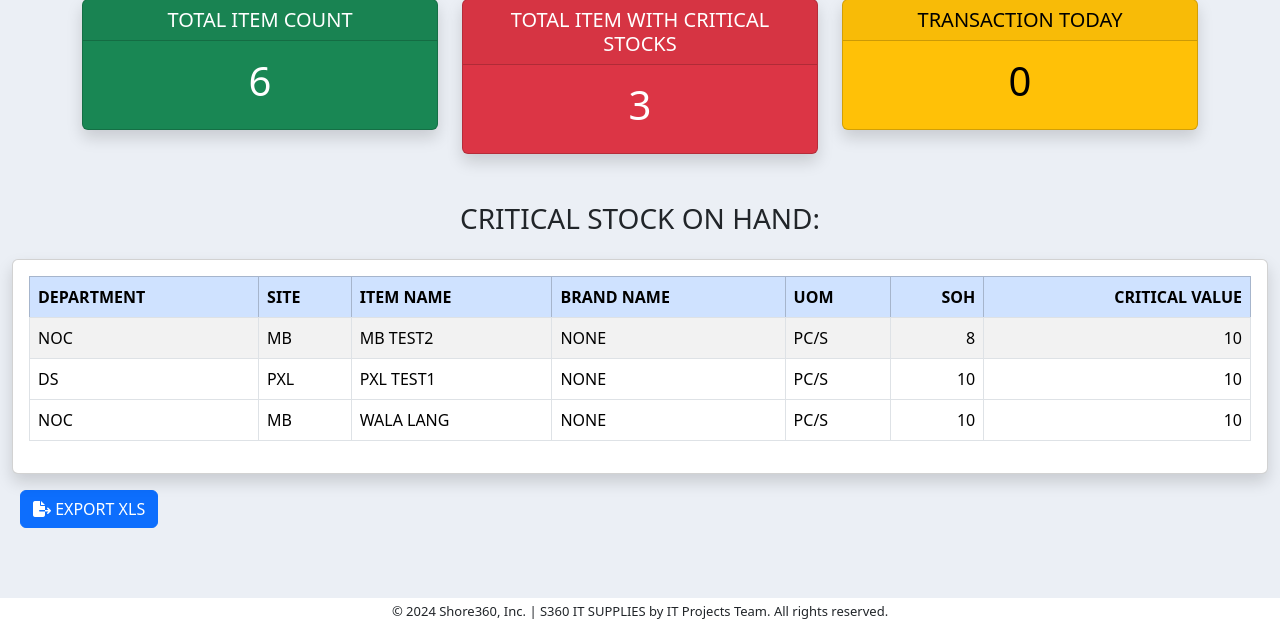
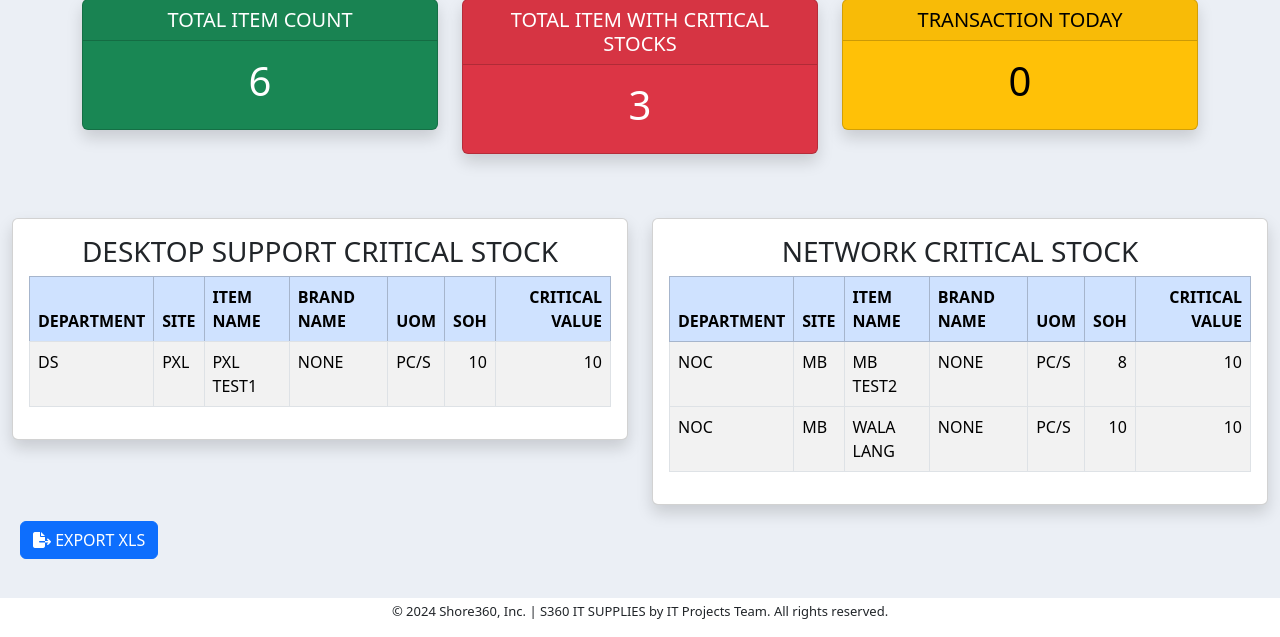
Before and after one commit to renzo031109/IT-Inventory-System, a Django app: page /dashboard/ in a window 1280 px wide. Shown: the part 163-800 px from the top of the page. Run offline with Django 5.2, Linux system fonts and the light colour scheme; a user stored in the database is signed in; data comes from the database, SQL or seed files in the repository; both versions use the stored data as it was after the commit; some libraries are stand-ins or nearby versions.

Commit message:
fix formatting

```diff
--- a/dashboard/templates/dashboard/dashboard_template.html
+++ b/dashboard/templates/dashboard/dashboard_template.html
@@ -41,16 +41,19 @@ HOME
 </div>
 
 <div class="dasboard-title mt-5 pb-3">
-    <center><h3>CRITICAL STOCK ON HAND: </h3></center>
+
 </div>
 
 <div class="row">
-    <div class="col-12">
+    <div class="col-6">
 
           <div class="card card-body shadow fade show">
 
             <table class="table table-bordered table-hover table-striped">
                   <thead class="table-primary">
+                    <tr>
+                      <center><h3>DESKTOP SUPPORT CRITICAL STOCK</h3></center>
+                    </tr>
                     <tr>
                       <th scope="col">DEPARTMENT</th>
                       <th scope="col">SITE</th>
@@ -65,10 +68,13 @@ HOME
                     </tr>
                   </thead>
                   <tbody>
-                    {% for item in itembase %}
+                    <!-- FILTER NOC -->
+                    {% for item in ds_department_filter %}
                     <tr>
                       <!-- condition if admin add a critical value -->
                       {% if item.critical_value != 0 %}
+
+
                             {% if item.critical_value > 0 %}
 
                               {% if item.soh <= item.critical_value %}
@@ -103,13 +109,79 @@ HOME
                       {% endif %}
                     </tr>
                     {% endfor %}
-
                   </tbody>
                 </table>
-
+          </div>
     </div>
 
+    <div class="col-6">
+
+      <div class="card card-body shadow fade show">
+
+        <table class="table table-bordered table-hover table-striped">
+              <thead class="table-primary">
+                <tr>
+                  <center><h3>NETWORK CRITICAL STOCK</h3></center>
+                </tr>
+                <tr>
+                  <th scope="col">DEPARTMENT</th>
+                  <th scope="col">SITE</th>
+                  <th scope="col">ITEM NAME</th>
+                  <th scope="col">BRAND NAME</th>
+                  <th scope="col">UOM</th>
+                  <th scope="col" class="text-right">SOH</th>
+                  <!-- <th scope="col" class="text-right">PRICE</th>
+                  <th scope="col" class="text-right">TOTAL PRICE</th> -->
+                  <th scope="col" class="text-right">CRITICAL VALUE</th>
+
+                </tr>
+              </thead>
+              <tbody>
+                <!-- FILTER NOC -->
+                {% for item in noc_department_filter %}
+                <tr>
+                  <!-- condition if admin add a critical value -->
+                  {% if item.critical_value != 0 %}
+
+                    {% if item.critical_value > 0 %}
+
+                      {%  if item.soh <= item.critical_value %}
+
+                        <td>{{ item.department }}</td>
+                        <td>{{ item.site }}</td>
+                        <td>{{ item.item_name }}</td>
+                        <td>{{ item.brand_name }}</td>
+                        <td>{{ item.uom }}</td>
+                        <td class="item_soh text-right">{{ item.soh }}</td>
+                        <td class="text-right">{{ item.critical_value }}</td>
+
+                      {% endif %}
+
+                    <!-- default value is 10 if critical value is null -->
+                    {% else %}
+
+                      {% if item.soh <= none_value %}
+
+                        <td>{{ item.department }}</td>
+                        <td>{{ item.site }}</td>
+                        <td>{{ item.item_name }}</td>
+                        <td>{{ item.brand_name }}</td>
+                        <td>{{ item.uom }}</td>
+                        <td class="item_soh text-right">{{ item.soh }}</td>
+                        <td class="text-right">{{ item.critical_value }}</td>
+
+                      {% endif %}
+
+                    {% endif %}
+
+                  {% endif %}
+                </tr>
+                {% endfor %}
+              </tbody>
+            </table>
       </div>
+</div>
+
 </div>
 
 <div class="pb-5">
--- a/dashboard/views.py
+++ b/dashboard/views.py
@@ -1,6 +1,6 @@
 from django.shortcuts import render
 from django.contrib.auth.decorators import login_required
-from inventory.models import Item, ItemBase
+from inventory.models import Item, ItemBase, Department
 from django.http import HttpResponse
 import datetime
 from django.db.models import Q
@@ -57,10 +57,24 @@ def dashboard_view(request):
             transaction_count += 1
 
 
+    # Get department IDs for DS and NOC
+
+
+
+    # Ensure departments exist before filtering
+    ds_department = Department.objects.filter(department="DS").first()
+    ds_department_filter = ItemBase.objects.filter(department__in=[ds_department.id])
+
+    noc_department = Department.objects.filter(department="NOC").first()
+    noc_department_filter = ItemBase.objects.filter(department__in=[noc_department.id])
+
     context = {
         'item_count': item_count,
         'critical_count': critical_count,
         'none_value': none_value,
+        'ds_department_filter': ds_department_filter,
+        'noc_department_filter': noc_department_filter,
+
         'itembase': itembase,
         'transaction_count': transaction_count
 
@@ -96,6 +110,8 @@ def critical_stock_excel_export(request):
 
     # Add headers
     headers =   [
+                'DEPARTMENT',
+                'SITE',
                 'ITEM NAME',
                 'BRAND NAME',
                 'UOM',
@@ -120,15 +136,21 @@ def critical_stock_excel_export(request):
 
     for item in items:
 
+        uom = str(item.uom)
+        department= str(item.department)
+        site = str(item.site)
+
         if item.critical_value != 0:
 
             #condition when critical_value has value
             if item.critical_value > 0:
                 if item.soh <= item.critical_value:
                     #convert object fields to string
-                    uom = str(item.uom)
+
 
                     worksheet.append([
+                    department,
+                    site,
                     item.item_name,
                     item.brand_name,
                     uom,
@@ -142,8 +164,9 @@ def critical_stock_excel_export(request):
                 if item.soh <= none_value :
 
                     #convert object fields to string
-                    uom = str(item.uom)
                     worksheet.append([
+                    department,
+                    site,
                     item.item_name,
                     item.brand_name,
                     uom,
--- a/inventory/forms.py
+++ b/inventory/forms.py
@@ -117,6 +117,7 @@ class ItemGetForm(forms.ModelForm):
             'ticket': forms.TextInput(attrs={
                 'class':'form-control',
                 'autocomplete': 'off',
+                'required':True
                 }),
 
 
--- a/inventory/models.py
+++ b/inventory/models.py
@@ -52,7 +52,7 @@ class Site(models.Model):
 class ItemCode(models.Model):
     code = models.CharField(max_length=200, null=True)
     site = models.ForeignKey(Site, on_delete=models.CASCADE, null=True)
-    department = models.ForeignKey(Department, on_delete=models.CASCADE)
+    department = models.ForeignKey(Department, on_delete=models.CASCADE, null=True)
 
     class Meta:
         ordering = ["code"]
--- a/inventory/templates/inventory/add_item.html
+++ b/inventory/templates/inventory/add_item.html
@@ -96,8 +96,7 @@ NEW PURCHASES
             </div>
           </div>
 
-          <button type="submit" class="btn btn-dark" id="submitbtnadd">
-            <span class="spinner-border spinner-border-sm" id="spinner" role="status" aria-hidden="true"></span>
+          <button type="submit" class="btn btn-primary" id="submitbtnadd">
             SUBMIT
           </button>
 
--- a/inventory/templates/inventory/get_item.html
+++ b/inventory/templates/inventory/get_item.html
@@ -87,8 +87,7 @@ RELEASED ITEM FORM
         </div>
 
 
-        <button type="submit" class="btn btn-dark" id="submitbtnget">
-          <span class="spinner-border spinner-border-sm" id="spinner" role="status" aria-hidden="true"></span>
+        <button type="submit" class="btn btn-primary" id="submitbtnget">
           SUBMIT
         </button>
 
--- a/inventory/templates/inventory/new_item.html
+++ b/inventory/templates/inventory/new_item.html
@@ -20,8 +20,7 @@
         <form action="" method="POST">
           {% csrf_token %}
           {{ form | crispy }}
-          <button type="submit" class="btn btn-dark addbtn">
-            <span class="spinner-border spinner-border-sm" id="spinner" role="status" aria-hidden="true"></span>
+          <button type="submit" class="btn btn-primary addbtn">
             SUBMIT</button>
         </form>
 
--- a/inventory/templates/inventory/summary.html
+++ b/inventory/templates/inventory/summary.html
@@ -13,7 +13,8 @@ INVENTORY REPORT
 
 
 <!-- filter option -->
-
+<div class="row">
+  <div class="col">
       <button class="btn btn-primary mt-3" id="filterBtn"><i class="fa-solid fa-filter"></i> FILTER</button>
       <a href="{% url 'export_file_summary' %}"><button class="btn btn-primary mt-3 ms-2"><i class="fa-solid fa-file-export"></i> EXPORT XLS</button></a>
 
@@ -27,6 +28,9 @@ INVENTORY REPORT
 
             </form>
 
+      </div>
+  </div>
+  <div class="col"></div>
 </div>
 
 
```
Also changed, not shown: inventory/templates/inventory/inventory.html (+7 -2 lines), db.sqlite3. Lines whose indentation alone changed are shown as unchanged.
